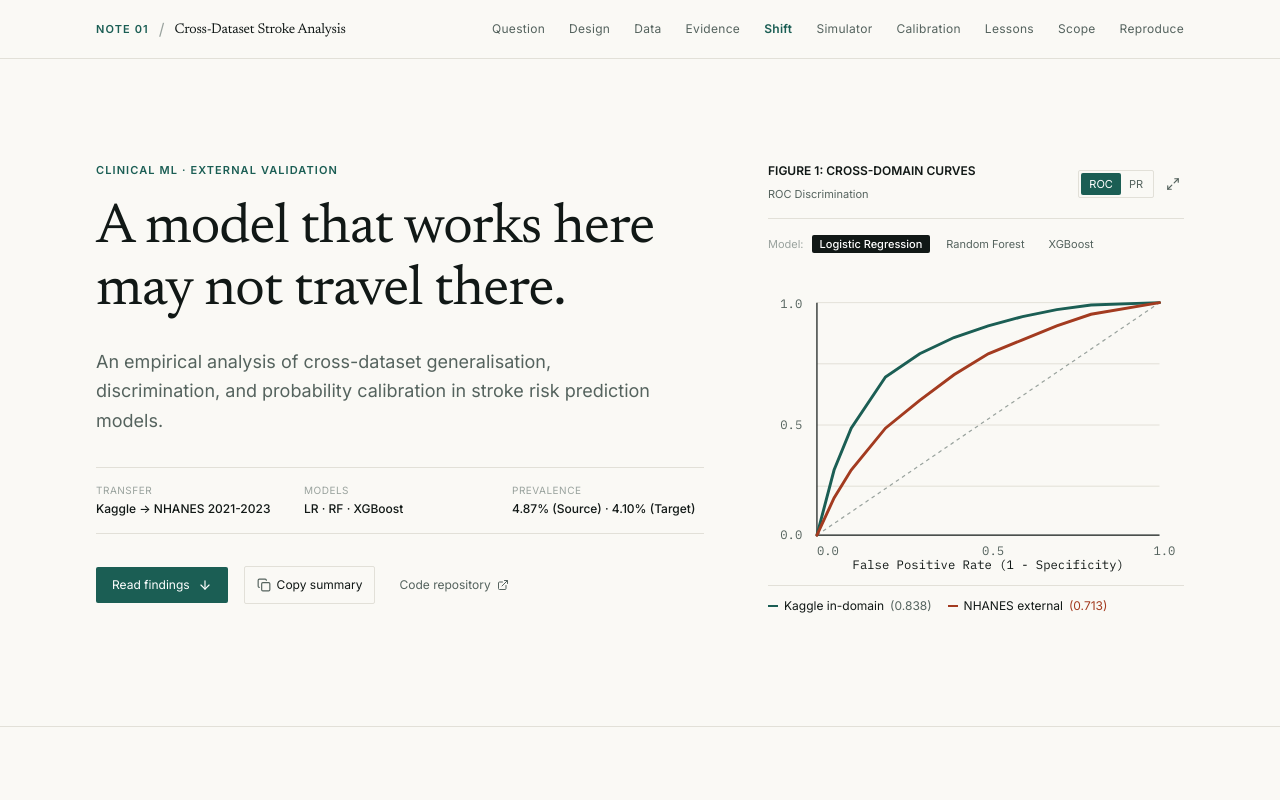
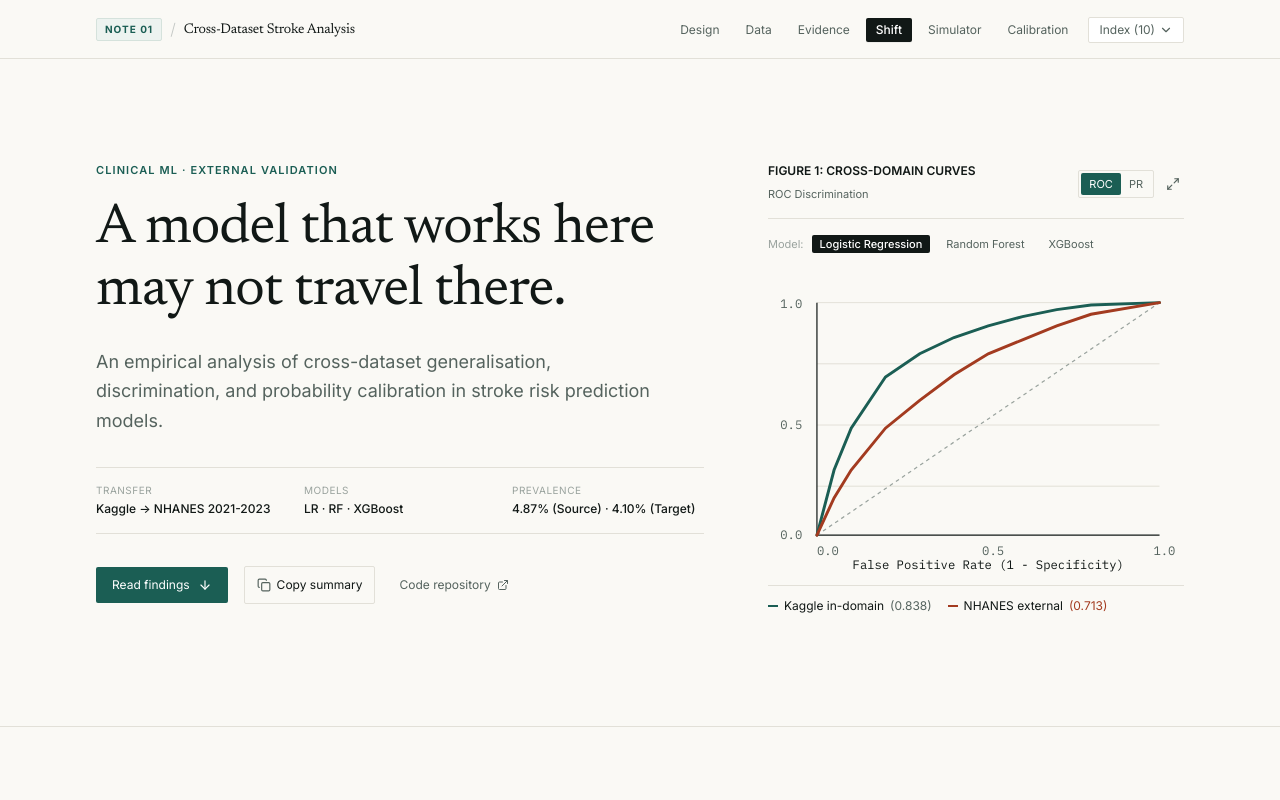
Before and after one commit to patnaikswayam131/CROSS-DATASET-GENERALISATION-AND-CALIBRATION-ANALYSIS-OF-STROKE-RISK-PREDICTION-MODELS, a React (Vite) app in the folder website/: page / in a window 1280 px wide. Shown: the top 800 px of the page. Built offline with nearby package versions, Linux system fonts and the light colour scheme.

Commit message:
Fix navbar overlapping and line wrapping with responsive layout and chapter index

```diff
--- a/website/src/components/editorial/SiteHeader.jsx
+++ b/website/src/components/editorial/SiteHeader.jsx
@@ -1,23 +1,28 @@
-import { useState, useEffect } from 'react';
-import { Menu, X } from 'lucide-react';
+import { useState, useEffect, useRef } from 'react';
+import { Menu, X, ChevronDown, ExternalLink } from 'lucide-react';
 
 const NAV_ITEMS = [
-  { id: 'question', label: 'Question' },
-  { id: 'study-design', label: 'Design' },
-  { id: 'datasets', label: 'Data' },
-  { id: 'evidence', label: 'Evidence' },
-  { id: 'dataset-shift', label: 'Shift' },
-  { id: 'simulator', label: 'Simulator' },
-  { id: 'calibration', label: 'Calibration' },
-  { id: 'interpretation', label: 'Lessons' },
-  { id: 'limitations', label: 'Scope' },
-  { id: 'reproducibility', label: 'Reproduce' }
+  { id: 'question', num: '01', label: 'Question', title: 'Clinical Context & Benchmark Gap' },
+  { id: 'study-design', num: '02', label: 'Design', title: 'Cross-Domain Study Pipeline' },
+  { id: 'datasets', num: '03', label: 'Data', title: 'Feature Harmonisation & Protocol Mismatch' },
+  { id: 'evidence', num: '04', label: 'Evidence', title: 'Empirical Evidence & Generalisation Collapse' },
+  { id: 'dataset-shift', num: '05', label: 'Shift', title: 'Distributional Shift Decomposition' },
+  { id: 'simulator', num: '06', label: 'Simulator', title: 'Interactive Deployment Risk Simulator' },
+  { id: 'calibration', num: '07', label: 'Calibration', title: 'Probability Calibration & Post-Hoc Failure' },
+  { id: 'interpretation', num: '08', label: 'Lessons', title: 'Actionable Lessons for Clinical ML' },
+  { id: 'limitations', num: '09', label: 'Scope', title: 'Methodological Constraints' },
+  { id: 'reproducibility', num: '10', label: 'Reproduce', title: 'Artifacts, Code, and Verification' }
 ];
+
+// Primary landmark links visible on desktop (keeps header elegant, uncluttered, and non-overlapping)
+const DESKTOP_CORE_IDS = ['study-design', 'datasets', 'evidence', 'dataset-shift', 'simulator', 'calibration'];
 
 export default function SiteHeader() {
   const [activeSection, setActiveSection] = useState('question');
   const [mobileMenuOpen, setMobileMenuOpen] = useState(false);
+  const [moreDropdownOpen, setMoreDropdownOpen] = useState(false);
   const [scrollProgress, setScrollProgress] = useState(0);
+  const dropdownRef = useRef(null);
 
   useEffect(() => {
     const handleScroll = () => {
@@ -42,8 +47,20 @@ export default function SiteHeader() {
     return () => window.removeEventListener('scroll', handleScroll);
   }, []);
 
+  // Close dropdown on click outside
+  useEffect(() => {
+    const handleClickOutside = (e) => {
+      if (dropdownRef.current && !dropdownRef.current.contains(e.target)) {
+        setMoreDropdownOpen(false);
+      }
+    };
+    document.addEventListener('mousedown', handleClickOutside);
+    return () => document.removeEventListener('mousedown', handleClickOutside);
+  }, []);
+
   const scrollTo = (id) => {
     setMobileMenuOpen(false);
+    setMoreDropdownOpen(false);
     if (window.__lenis) {
       window.__lenis.scrollTo(`#${id}`, { offset: -70, duration: 1.1 });
     } else {
@@ -54,8 +71,11 @@ export default function SiteHeader() {
     }
   };
 
+  const primaryItems = NAV_ITEMS.filter((item) => DESKTOP_CORE_IDS.includes(item.id));
+  const moreItems = NAV_ITEMS.filter((item) => !DESKTOP_CORE_IDS.includes(item.id));
+
   return (
-    <header className="sticky top-0 z-40 w-full bg-[#FAF9F5]/90 backdrop-blur-xs border-b border-[#E2E0D8] transition-colors">
+    <header className="sticky top-0 z-40 w-full bg-[#FAF9F5]/92 backdrop-blur-md border-b border-[#E2E0D8] transition-colors">
       {/* Scroll Progress Hairline */}
       <div
         className="h-[1.5px] bg-[#1B5E54] transition-all duration-75"
@@ -63,68 +83,145 @@ export default function SiteHeader() {
         aria-hidden="true"
       />
 
-      <div className="max-w-6xl mx-auto px-4 sm:px-6 lg:px-8 h-14 flex items-center justify-between">
-        {/* Masthead Title */}
+      <div className="max-w-6xl mx-auto px-4 sm:px-6 lg:px-8 h-14 flex items-center justify-between gap-4">
+
+        {/* Masthead Branding (Guaranteed single line, never wraps or squishes) */}
         <a
           href="#"
-          className="flex items-center gap-2.5 focus:outline-none focus-visible:ring-1 focus-visible:ring-[#1D6ED8]"
+          className="flex items-center gap-2 shrink-0 focus:outline-none group"
         >
-          <span className="font-mono text-[11px] font-semibold tracking-widest text-[#1B5E54] uppercase">
+          <span className="font-mono text-[10px] font-bold tracking-widest text-[#1B5E54] bg-[#EDF3F0] px-2 py-0.5 rounded-xs border border-[#D5E2DC] uppercase whitespace-nowrap">
             NOTE 01
           </span>
-          <span className="text-[#9AA39E]">/</span>
-          <span className="font-serif-heading text-sm text-[#111816] tracking-tight">
+          <span className="text-[#C5C9C6] font-light">/</span>
+          <span className="font-serif-heading text-sm font-medium text-[#111816] tracking-tight whitespace-nowrap">
             Cross-Dataset Stroke Analysis
           </span>
         </a>
 
-        {/* Desktop Links */}
-        <nav className="hidden md:flex items-center gap-6" aria-label="Main navigation">
+        {/* Curated Desktop Navigation: Core Landmarks + All Sections Dropdown */}
+        <nav className="hidden lg:flex items-center gap-1.5 font-mono text-xs shrink-0" aria-label="Main navigation">
+          {primaryItems.map((item) => {
+            const isActive = activeSection === item.id;
+            return (
+              <button
+                key={item.id}
+                onClick={() => scrollTo(item.id)}
+                className={`px-2.5 py-1 rounded-xs transition-colors cursor-pointer whitespace-nowrap ${
+                  isActive
+                    ? 'bg-[#111816] text-white font-medium shadow-2xs'
+                    : 'text-[#55635E] hover:text-[#111816] hover:bg-black/5'
+                }`}
+              >
+                {item.label}
+              </button>
+            );
+          })}
+
+          {/* All Sections Dropdown Menu */}
+          <div className="relative ml-1" ref={dropdownRef}>
+            <button
+              onClick={() => setMoreDropdownOpen(!moreDropdownOpen)}
+              className={`px-2.5 py-1 rounded-xs transition-colors cursor-pointer flex items-center gap-1 border ${
+                moreDropdownOpen || moreItems.some((m) => m.id === activeSection)
+                  ? 'border-[#111816] bg-[#111816] text-white font-medium'
+                  : 'border-[#E2E0D8] bg-white text-[#55635E] hover:text-[#111816] hover:bg-[#F5F4EF]'
+              }`}
+              aria-expanded={moreDropdownOpen}
+              aria-label="Toggle section index"
+            >
+              <span>Index (10)</span>
+              <ChevronDown className={`w-3.5 h-3.5 transition-transform duration-200 ${moreDropdownOpen ? 'rotate-180' : ''}`} />
+            </button>
+
+            {/* Dropdown Popover */}
+            {moreDropdownOpen && (
+              <div className="absolute right-0 mt-2 w-72 bg-white border border-[#E2E0D8] rounded-xs shadow-lg py-1.5 z-50 divide-y divide-[#F0EFEA]">
+                <div className="px-3 py-1.5 text-[10px] uppercase tracking-wider text-[#9AA39E] font-semibold bg-[#FAF9F5]">
+                  Full Chapter Index
+                </div>
+                <div className="py-1 max-h-80 overflow-y-auto">
                   {NAV_ITEMS.map((item) => {
                     const isActive = activeSection === item.id;
                     return (
                       <button
                         key={item.id}
                         onClick={() => scrollTo(item.id)}
-                className={`text-[12px] font-mono tracking-wide transition-colors duration-150 cursor-pointer py-1 ${
+                        className={`w-full text-left px-3 py-2 flex items-start gap-2.5 transition-colors cursor-pointer ${
                           isActive
-                    ? 'text-[#1B5E54] font-semibold'
-                    : 'text-[#55635E] hover:text-[#111816]'
+                            ? 'bg-[#EDF3F0] text-[#1B5E54] font-medium'
+                            : 'hover:bg-[#FAF9F5] text-[#111816]'
                         }`}
                       >
-                {item.label}
+                        <span className="font-mono text-[10px] text-[#1B5E54] font-bold mt-0.5 shrink-0">
+                          {item.num}
+                        </span>
+                        <div className="min-w-0">
+                          <span className="block text-xs font-semibold leading-tight">{item.label}</span>
+                          <span className="block text-[11px] text-[#55635E] truncate mt-0.5 font-sans">
+                            {item.title}
+                          </span>
+                        </div>
                       </button>
                     );
                   })}
+                </div>
+              </div>
+            )}
+          </div>
         </nav>
 
-        {/* Mobile Toggle */}
+        {/* Medium Screen View (md to lg): Show Index Button Directly */}
+        <div className="hidden md:flex lg:hidden items-center gap-2">
+          <button
+            onClick={() => setMobileMenuOpen(!mobileMenuOpen)}
+            className="px-3 py-1 border border-[#E2E0D8] bg-white hover:bg-[#F5F4EF] rounded-xs text-xs font-mono text-[#111816] flex items-center gap-1.5 shadow-2xs cursor-pointer"
+          >
+            <span>Sections (10)</span>
+            <ChevronDown className="w-3.5 h-3.5 text-[#55635E]" />
+          </button>
+        </div>
+
+        {/* Mobile Hamburger Toggle (screens < 768px) */}
         <button
           onClick={() => setMobileMenuOpen(!mobileMenuOpen)}
           className="md:hidden p-1.5 text-[#111816] hover:text-[#1B5E54] cursor-pointer"
-          aria-label={mobileMenuOpen ? 'Close menu' : 'Open menu'}
+          aria-label={mobileMenuOpen ? 'Close navigation menu' : 'Open navigation menu'}
           aria-expanded={mobileMenuOpen}
         >
           {mobileMenuOpen ? <X className="w-5 h-5" /> : <Menu className="w-5 h-5" />}
         </button>
       </div>
 
-      {/* Mobile Menu */}
+      {/* Mobile / Tablet Collapsible Menu */}
       {mobileMenuOpen && (
-        <div className="md:hidden border-b border-[#E2E0D8] bg-[#FAF9F5] px-5 py-4 space-y-1">
+        <div className="border-b border-[#E2E0D8] bg-[#FAF9F5] px-4 sm:px-6 py-4 shadow-inner">
+          <div className="text-[10px] font-mono uppercase tracking-wider text-[#9AA39E] font-semibold mb-2">
+            Table of Contents
+          </div>
+          <div className="grid grid-cols-1 sm:grid-cols-2 gap-1.5 font-mono text-xs">
             {NAV_ITEMS.map((item) => (
               <button
                 key={item.id}
                 onClick={() => scrollTo(item.id)}
-              className={`block w-full text-left py-2 font-mono text-xs cursor-pointer ${
+                className={`text-left px-3 py-2 rounded-xs flex items-center justify-between transition-colors cursor-pointer ${
                   activeSection === item.id
-                  ? 'text-[#1B5E54] font-semibold'
-                  : 'text-[#55635E]'
+                    ? 'bg-[#111816] text-white font-medium'
+                    : 'text-[#55635E] hover:text-[#111816] hover:bg-black/5'
                 }`}
               >
-              {item.label}
+                <div className="flex items-center gap-2">
+                  <span className={activeSection === item.id ? 'text-[#86EFAC]' : 'text-[#1B5E54] font-bold'}>
+                    {item.num}
+                  </span>
+                  <span>{item.label}</span>
+                </div>
+                <span className="text-[10px] opacity-60 font-sans hidden sm:inline">
+                  {item.title.split(' ')[0]}
+                </span>
               </button>
             ))}
+          </div>
         </div>
       )}
     </header>
```
Lines whose indentation alone changed are shown as unchanged.
